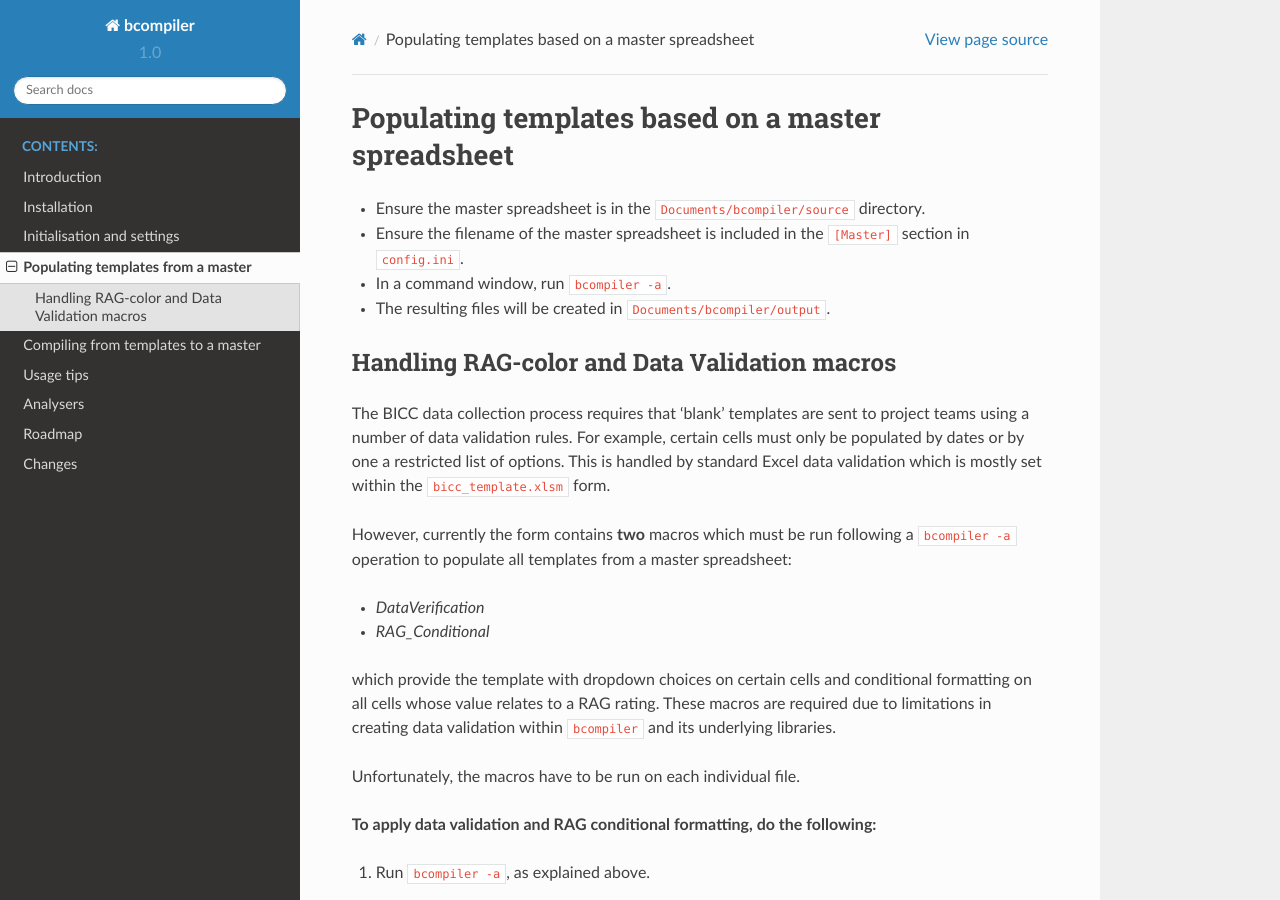
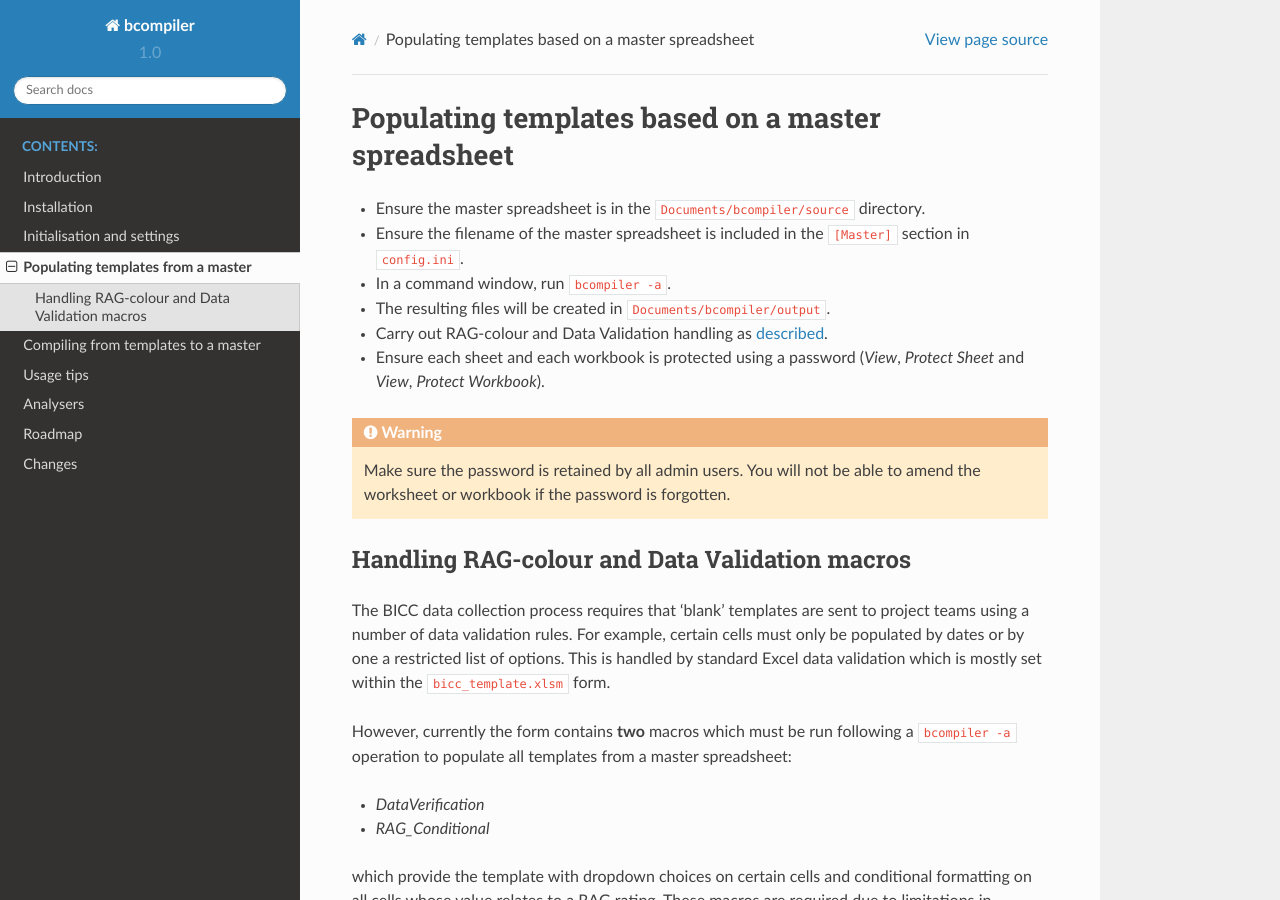
Before and after one commit to yulqen/bcompiler, a Sphinx documentation site: the page built from docs/populating.rst, in a window 1280 px wide and 900 px high. Built offline with Sphinx 7.4.7 and the Read the Docs theme 2.0.0, drawn with Linux system fonts in a browser that asks for light colours.

Commit message:
slight changes to documentation re bcompiler -a

```diff
--- a/docs/populating.rst
+++ b/docs/populating.rst
@@ -5,9 +5,19 @@ Populating templates based on a master spreadsheet
 - Ensure the filename of the master spreadsheet is included in the ``[Master]`` section in ``config.ini``.
 - In a command window, run ``bcompiler -a``.
 - The resulting files will be created in ``Documents/bcompiler/output``.
+- Carry out RAG-colour and Data Validation handling as :ref:`described <macro-handling>`.
+- Ensure each sheet and each workbook is protected using a password (*View*, *Protect Sheet* and
+  *View*, *Protect Workbook*).
 
-Handling RAG-color and Data Validation macros
-+++++++++++++++++++++++++++++++++++++++++++++
+.. warning::
+    Make sure the password is retained by all admin users. You will not be able
+    to amend the worksheet or workbook if the password is forgotten.
+
+
+.. _macro-handling:
+
+Handling RAG-colour and Data Validation macros
+++++++++++++++++++++++++++++++++++++++++++++++
 
 The BICC data collection process requires that 'blank' templates are sent to
 project teams using a number of data validation rules. For example, certain
```
